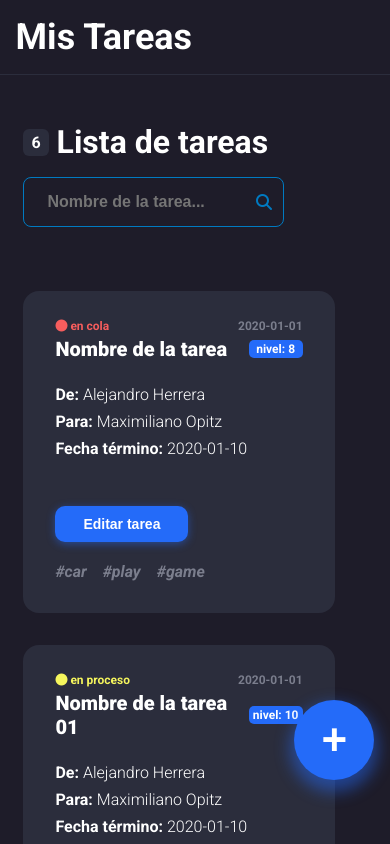
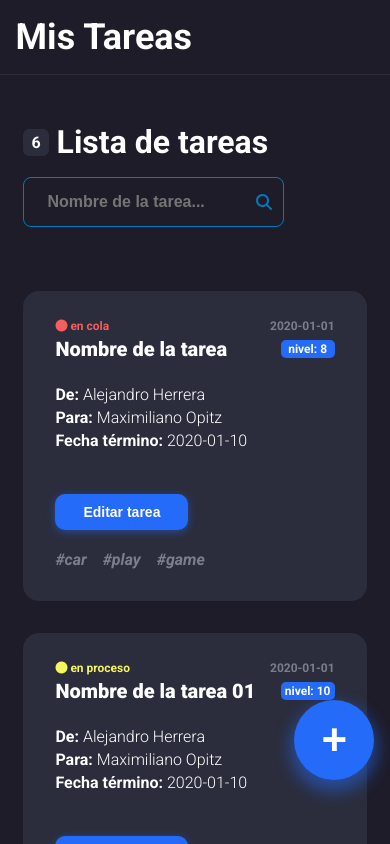
Before and after one commit to AlejandroIHT/my-task, a React app: page / in a window 390 px wide. Shown: the top 844 px of the page. Built offline with nearby package versions, Linux system fonts and the light colour scheme.

Commit message:
[edit] Responsive style in Home

```diff
--- a/src/styles/components/task.css
+++ b/src/styles/components/task.css
@@ -1,7 +1,7 @@
 @import '../globalStyle.css';
 
 .task {
-  width: 365px;
+  width: calc(100% / 4);
   padding: 28px 32px;
   margin: 16px 32px 16px 0;
   background-color: var(--main-color-primary);
@@ -112,12 +112,21 @@
   font-weight: 700;
 }
 
-@media (max-width: 768px) {
-  .task__content {
-    flex-direction: column;
-  }
-
-  .task__content p {
-    margin-bottom: 4px;
+@media (max-width: 1252px) {
+  .task {
+    width: calc(100% / 4.5);
   }
 }
+
+@media (max-width: 1127px) {
+  .task {
+    width: calc(100% / 3);
+  }
+}
+
+@media (max-width: 768px) {
+  .task {
+    width: 100%;
+    margin-right: 0;
+  }
+}
```
